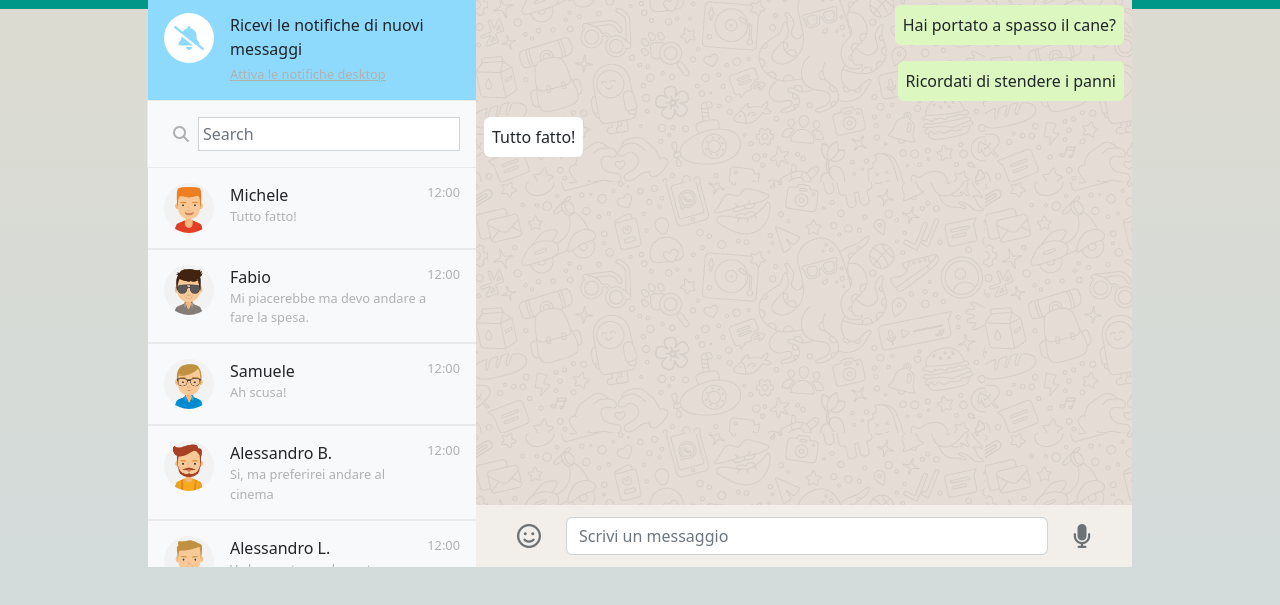
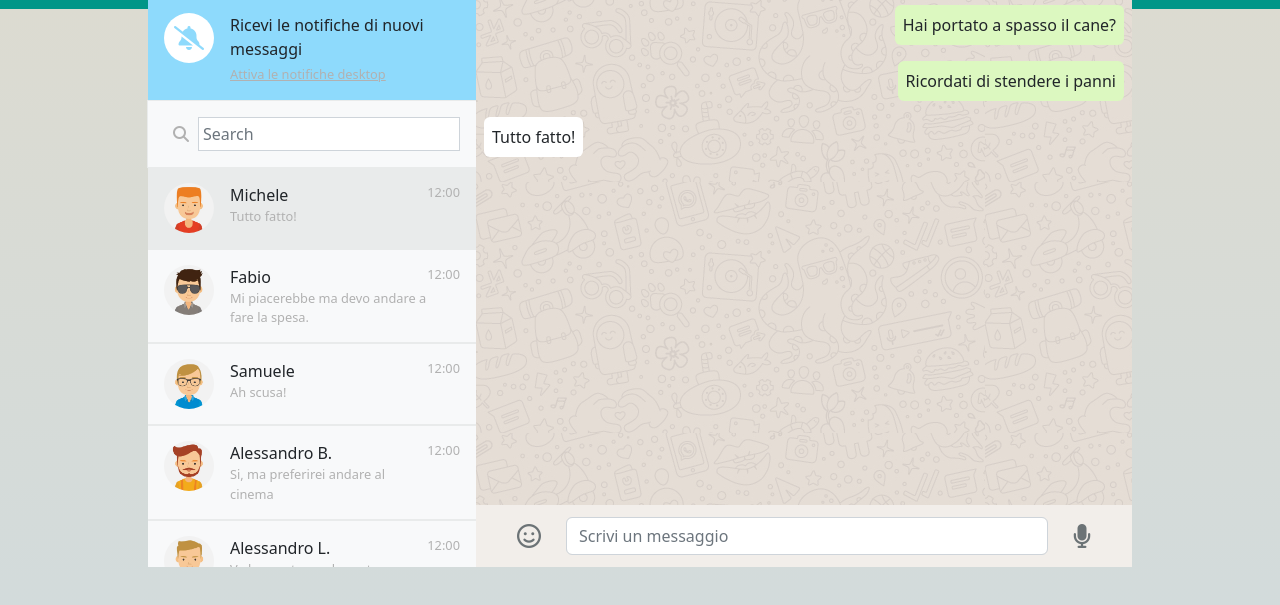
Before and after one commit to Fra-Battaglia/vue-boolzapp, a plain HTML site: page index.html in a window 1280 px wide. Shown: the part 151-756 px from the top of the page. Drawn offline with nearby package versions, Linux system fonts and the light colour scheme.

Commit message:
MILESTONE 2 done

```diff
--- a/css/style.css
+++ b/css/style.css
@@ -69,6 +69,10 @@ header {
 	background-repeat: repeat;
 }
 
+.active-contact {
+	background-color: #E9EBEB;
+}
+
 .typing-area {
 	/* backdrop-filter: blur(20px); */
 	background-color:  #F2EEEA;
--- a/index.html
+++ b/index.html
@@ -59,7 +59,7 @@
 						<!-- Contacts -->
 
 						<div class="contacts">
-							<div class="contact d-flex align-items-center justify-content-between p-3 outline bg-light" v-for="(item, index) in contacts">
+							<div class="contact d-flex align-items-center justify-content-between p-3 outline" v-for="(item, index) in contacts" @click="change_chat(index)" :class="(active_contact === index) ? 'active-contact' : 'bg-light' ">
 
 								<div class="contact-name d-flex justify-content-between">
 									<img :src="`./img/avatar${item.avatar}.jpg`" :alt="`${item.name}`" class="rounded-circle">
--- a/js/script.js
+++ b/js/script.js
@@ -221,5 +221,11 @@ createApp({
             	}
         	]
 		}
+	},
+
+	methods: {
+		change_chat(contact_index) {
+			this.active_contact = contact_index;
+		}
 	}
 }).mount('#app')
```
